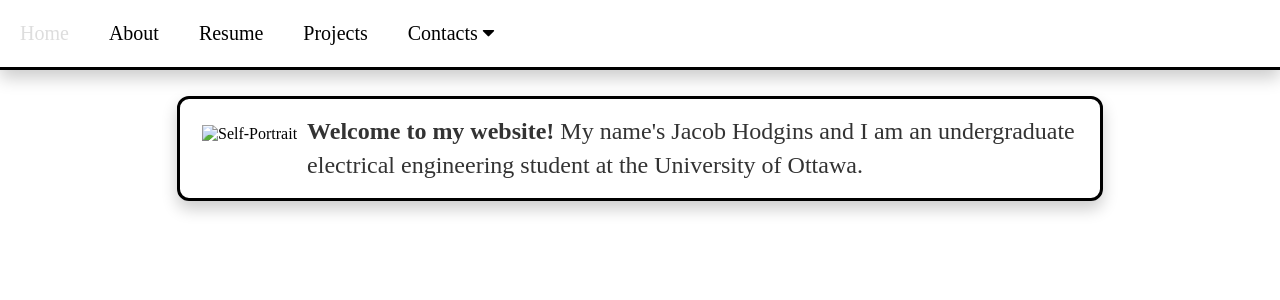
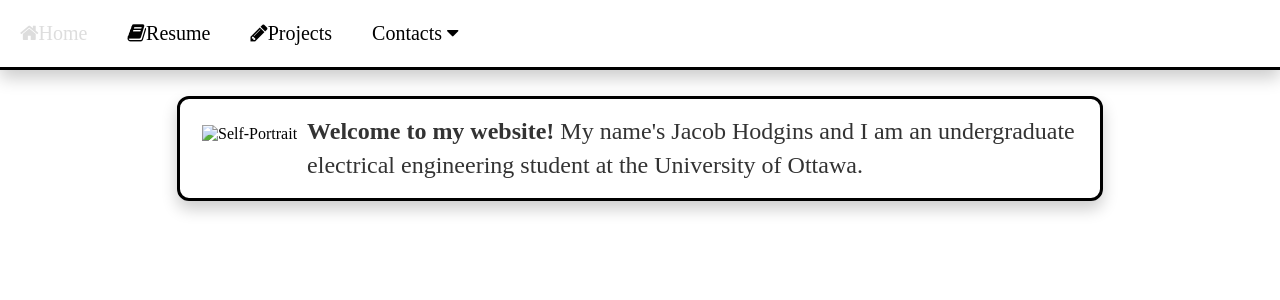
Before and after one commit to JacobHodgins/hodginsjacob, a Jekyll site: the page built from index.html, in a window 1280 px wide. Shown: the top 300 px of the page. Built offline with Jekyll 4.4.1, drawn with Linux system fonts in a browser that asks for light colours; the list of posts is cut into pages by our own code.

Commit message:
Update default.html
+ added symbols to nav bar directories

```diff
--- a/_layouts/default.html
+++ b/_layouts/default.html
@@ -9,10 +9,10 @@
 		<body>
 			<nav class="navbar">
 				<span></span>
-	        		<a href="{{ site.baseurl }}">Home</a>
-		        	<a href="{{ site.baseurl }}about">About</a>
-	        		<a href="{{ site.baseurl }}resume">Resume</a>
-	        		<a href="{{ site.baseurl }}projects">Projects</a>
+	        		<a href="{{ site.baseurl }}"><i class="fa fa-home" aria-hidden="true"></i>Home</a>
+		        	<!-- <a href="{{ site.baseurl }}about">About</a> -->
+	        		<a href="{{ site.baseurl }}resume"><i class="fa fa-book" aria-hidden="true"></i>Resume</a>
+	        		<a href="{{ site.baseurl }}projects"><i class="fa fa-pencil" aria-hidden="true"></i>Projects</a>
 				<span></span>
 				<div class="dropdown">
 					<button class="dropbtn">Contacts
@@ -20,9 +20,9 @@
 					</button>
 					<span></span>
 					<div class="dropdown-content">
-						<a href="mailto:jacob.hodgins.17@gmail.com">Gmail</a>
-	        				<a href="https://github.com/jacobhodgins">GitHub</a>
-						<a href="https://www.linkedin.com/in/jacob-hodgins-59ba57270/">LinkedIn</a>
+						<a href="mailto:jacob.hodgins.17@gmail.com"><i class="fa fa-envelope" aria-hidden="true"></i>Gmail</a>
+	        				<a href="https://github.com/jacobhodgins"><i class="fa fa-github" aria-hidden="true"></i>GitHub</a>
+						<a href="https://www.linkedin.com/in/jacob-hodgins-59ba57270/"><i class="fa fa-linkedin" aria-hidden="true"></i>LinkedIn</a>
 					</div>
 				</div>
 			</nav>
```
